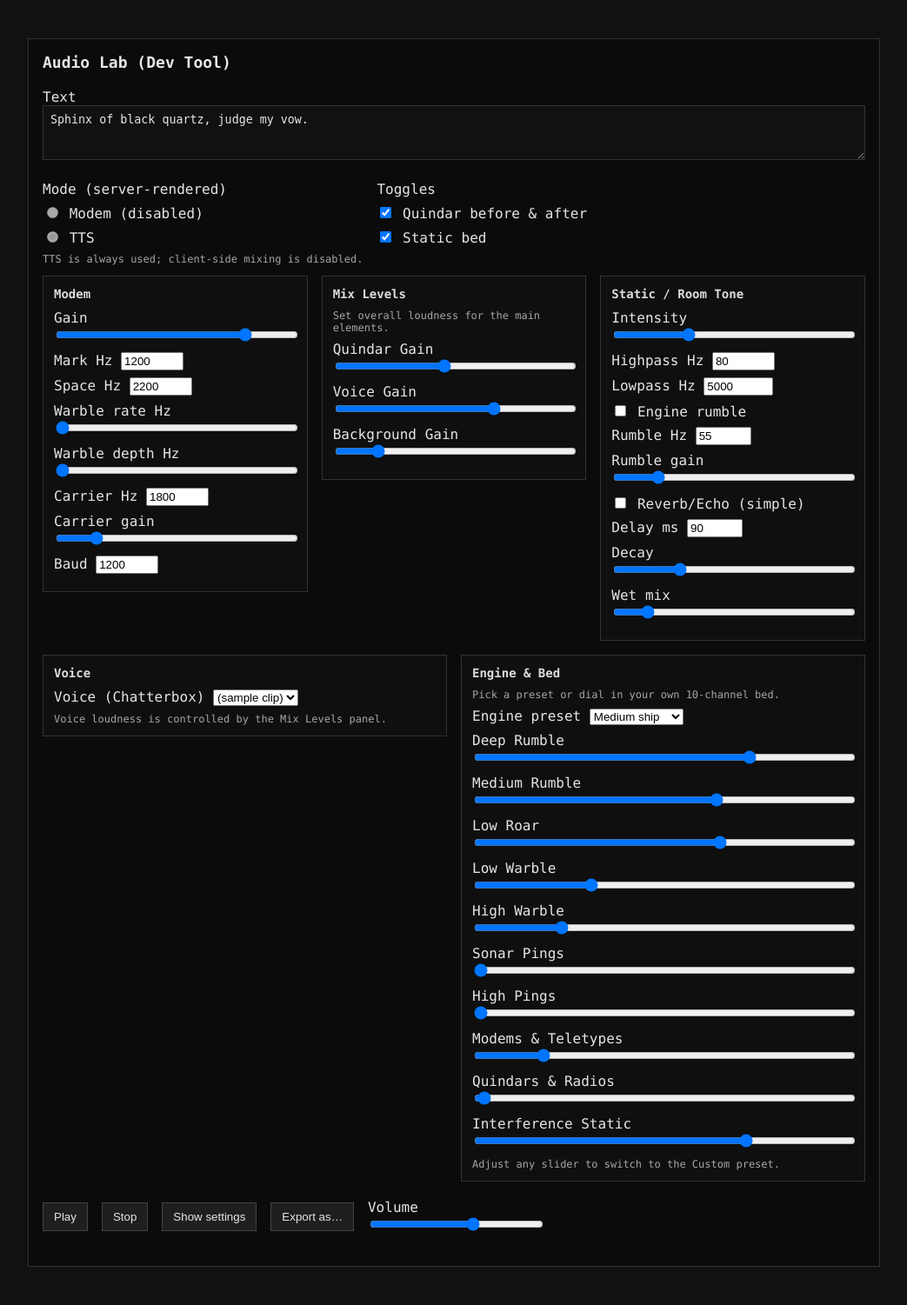
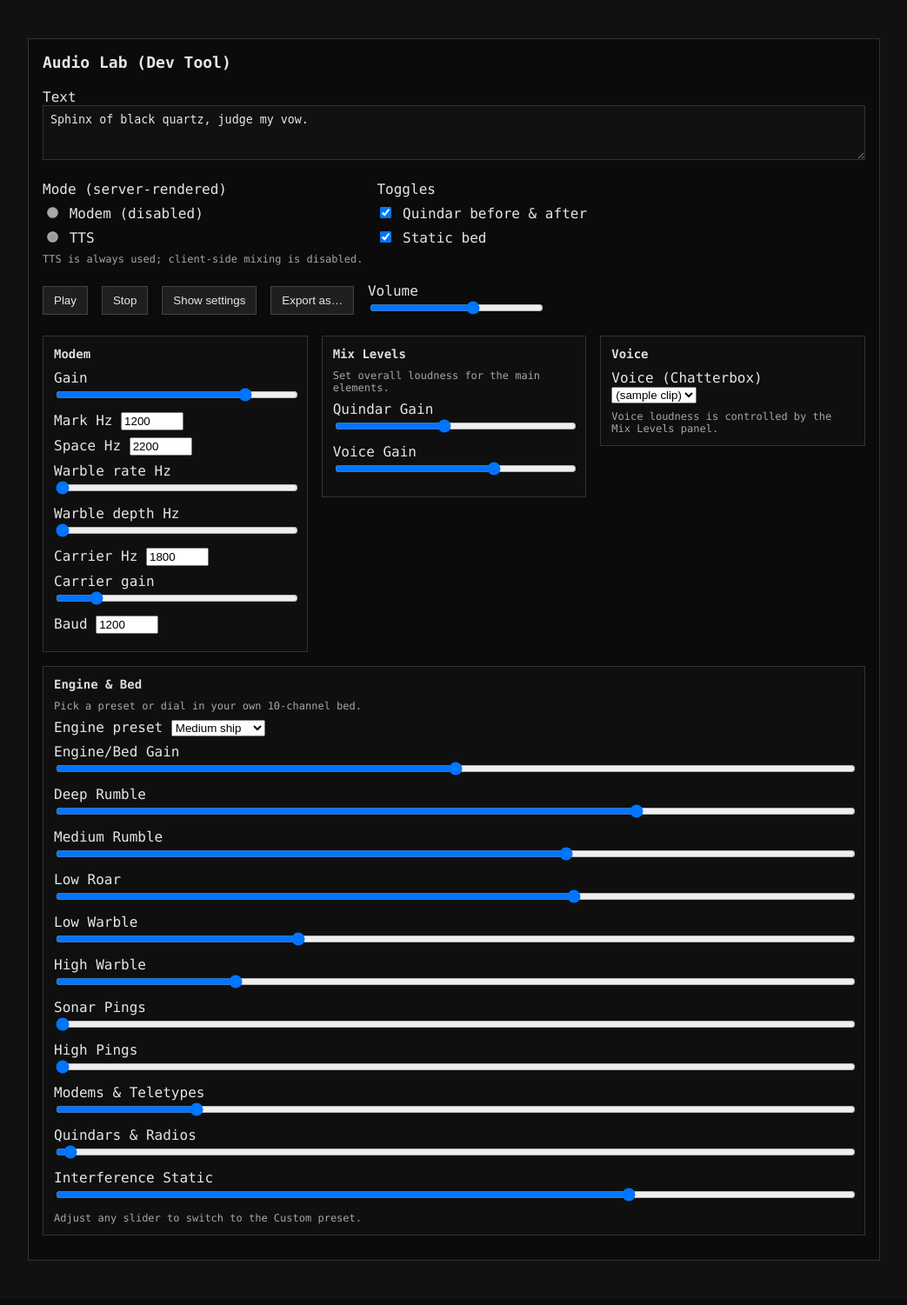
Before and after one commit to Jurph/solar, a Django app: page /audio-lab/ in a window 1280 px wide. Shown: the whole page at 87% size, without its empty margins (118-1161 px from the left). After the commit the page ends 1450 px from the top, so only its background shows below. Run offline with Django 4.2, Linux system fonts and the light colour scheme; parts of the project's set-up code (start-up, migrations or seed data) failed here and were passed over.

Commit message:
Some improvements to audio handling. Current generation speed is WAY too slow

```diff
--- a/mysite/universe/static/universe/js/audio_lab.js
+++ b/mysite/universe/static/universe/js/audio_lab.js
@@ -50,19 +50,6 @@
       carrier_frequency_hz: parseFloat(el("carrierFreq").value),
       carrier_gain: parseFloat(el("carrierGain").value),
       baud_rate: parseInt(el("baudRate").value, 10),
-      static_gain: parseFloat(el("staticGain").value),
-      static_intensity: parseFloat(el("staticIntensity").value),
-      static_highpass_hz: parseFloat(el("staticHighpass").value),
-      static_lowpass_hz: parseFloat(el("staticLowpass").value),
-
-      include_rumble: el("includeRumble").checked,
-      rumble_frequency_hz: parseFloat(el("rumbleFreq").value),
-      rumble_gain: parseFloat(el("rumbleGain").value),
-
-      include_echo: el("includeEcho").checked,
-      echo_delay_ms: parseFloat(el("echoDelay").value),
-      echo_decay: parseFloat(el("echoDecay").value),
-      echo_wet: parseFloat(el("echoWet").value),
     };
 
     // Add 10 component gains and voice settings (always send for TTS)
@@ -74,6 +61,7 @@
     payload.voice_id = el("voiceSelect") ? el("voiceSelect").value : "";
     payload.tts_gain = el("voiceGain") ? parseFloat(el("voiceGain").value) : 2.0;
     payload.engine_preset = el("enginePreset") ? el("enginePreset").value : "custom";
+    payload.engine_bed_gain = el("engineBedGain") ? parseFloat(el("engineBedGain").value) : 1.0;
 
     return payload;
   }
--- a/mysite/universe/templates/universe/audio_lab.html
+++ b/mysite/universe/templates/universe/audio_lab.html
@@ -33,6 +33,15 @@
       </div>
     </div>
 
+    <div class="row controls top-controls">
+      <button id="playBtn">Play</button>
+      <button id="stopBtn">Stop</button>
+      <button id="settingsBtn">Show settings</button>
+      <button id="exportBtn">Export as…</button>
+      <label>Volume <input id="volume" type="range" min="0" max="1" step="0.01" value="0.6" /></label>
+      <span id="status" class="status"></span>
+    </div>
+
     <div class="row grid">
       <div class="panel">
         <h3>Modem</h3>
@@ -51,23 +60,6 @@
         <div class="hint">Set overall loudness for the main elements.</div>
         <label>Quindar Gain <input id="quindarGain" type="range" min="0" max="1" step="0.01" value="0.45" /></label>
         <label>Voice Gain <input id="voiceGain" type="range" min="0" max="3" step="0.01" value="2.0" /></label>
-        <label>Background Gain <input id="staticGain" type="range" min="0" max="0.5" step="0.005" value="0.08" /></label>
-      </div>
-
-      <div class="panel">
-        <h3>Static / Room Tone</h3>
-        <label>Intensity <input id="staticIntensity" type="range" min="0" max="2" step="0.01" value="0.60" /></label>
-        <label>Highpass Hz <input id="staticHighpass" type="number" min="0" max="2000" step="10" value="80" /></label>
-        <label>Lowpass Hz <input id="staticLowpass" type="number" min="200" max="12000" step="100" value="5000" /></label>
-
-        <label><input type="checkbox" id="includeRumble" /> Engine rumble</label>
-        <label>Rumble Hz <input id="rumbleFreq" type="number" min="20" max="200" step="1" value="55" /></label>
-        <label>Rumble gain <input id="rumbleGain" type="range" min="0" max="0.3" step="0.005" value="0.05" /></label>
-
-        <label><input type="checkbox" id="includeEcho" /> Reverb/Echo (simple)</label>
-        <label>Delay ms <input id="echoDelay" type="number" min="10" max="500" step="5" value="90" /></label>
-        <label>Decay <input id="echoDecay" type="range" min="0" max="0.95" step="0.01" value="0.25" /></label>
-        <label>Wet mix <input id="echoWet" type="range" min="0" max="1" step="0.01" value="0.12" /></label>
       </div>
 
       <div class="panel">
@@ -97,6 +89,7 @@
             <option value="custom">Custom</option>
           </select>
         </label>
+        <label>Engine/Bed Gain <input id="engineBedGain" type="range" min="0" max="2" step="0.01" value="1.0" /></label>
         <label>Deep Rumble <input id="component01Gain" type="range" min="0" max="1" step="0.01" value="0.73" /></label>
         <label>Medium Rumble <input id="component02Gain" type="range" min="0" max="1" step="0.01" value="0.64" /></label>
         <label>Low Roar <input id="component03Gain" type="range" min="0" max="1" step="0.01" value="0.65" /></label>
@@ -109,15 +102,6 @@
         <label>Interference Static <input id="component10Gain" type="range" min="0" max="1" step="0.01" value="0.72" /></label>
         <div class="hint">Adjust any slider to switch to the Custom preset.</div>
       </div>
-    </div>
-
-    <div class="row controls">
-      <button id="playBtn">Play</button>
-      <button id="stopBtn">Stop</button>
-      <button id="settingsBtn">Show settings</button>
-      <button id="exportBtn">Export as…</button>
-      <label>Volume <input id="volume" type="range" min="0" max="1" step="0.01" value="0.6" /></label>
-      <span id="status" class="status"></span>
     </div>
   </div>
 
--- a/mysite/universe/views/audio.py
+++ b/mysite/universe/views/audio.py
@@ -259,6 +259,7 @@ def audio_lab_render(request):
     include_quindar = bool(payload.get("include_quindar", True))
     include_static = bool(payload.get("include_static", True))
     quindar_gain = float(payload.get("quindar_gain", 0.45))
+    engine_bed_gain = float(payload.get("engine_bed_gain", 1.0))
 
     if mode == "tts":
         tts_gain = float(payload.get("tts_gain", 2.0))
@@ -321,8 +322,6 @@ def audio_lab_render(request):
             # If header read fails, keep a small non-zero bed duration.
             pass
 
-        end_time = voice_start + voice_duration
-
         # Add 10 looped audio fragments with robust fallback filenames.
         # These loop for the duration of the voice clip.
         from django.contrib.staticfiles import finders
@@ -341,7 +340,7 @@ def audio_lab_render(request):
         ]
 
         for i in range(1, 11):
-            component_gain = float(payload.get(f"component_{i}_gain", 0.0))
+            component_gain = float(payload.get(f"component_{i}_gain", 0.0)) * engine_bed_gain
             if component_gain <= 0.0:
                 continue  # Skip components with zero gain
 
@@ -386,8 +385,20 @@ def audio_lab_render(request):
             )
 
         if include_quindar:
+            # Place trailing quindar right after the voice clip
+            voice_duration = 0.5  # fallback
+            try:
+                import wave
+
+                with wave.open(tts_clip_path, "rb") as wf:
+                    sr = wf.getframerate() or 0
+                    frames = wf.getnframes() or 0
+                if sr > 0 and frames > 0:
+                    voice_duration = frames / float(sr)
+            except Exception:
+                pass
+            end_time = voice_start + voice_duration
             components.append(SineBeep(start_seconds=end_time + 0.05, duration_seconds=0.25, frequency_hz=2475.0, gain=quindar_gain))
-            end_time = end_time + 0.05 + 0.25
 
         if include_static:
             components.append(
@@ -449,22 +460,6 @@ def audio_lab_render(request):
     wow_rate_hz = float(payload.get("wow_rate_hz", 0.0))
     wow_depth_hz = float(payload.get("wow_depth_hz", 0.0))
 
-    static_gain = float(payload.get("static_gain", 0.08))
-    static_intensity = float(payload.get("static_intensity", 0.6))
-    static_lowpass_hz = float(payload.get("static_lowpass_hz", 5000.0))
-    static_highpass_hz = float(payload.get("static_highpass_hz", 80.0))
-
-    # Engine rumble (simple sin + optional harmonics)
-    include_rumble = bool(payload.get("include_rumble", False))
-    rumble_gain = float(payload.get("rumble_gain", 0.05))
-    rumble_frequency_hz = float(payload.get("rumble_frequency_hz", 55.0))
-
-    # Echo/reverb post effect (simple feedback delay)
-    include_echo = bool(payload.get("include_echo", False))
-    echo_delay_ms = float(payload.get("echo_delay_ms", 90.0))
-    echo_decay = float(payload.get("echo_decay", 0.25))
-    echo_wet = float(payload.get("echo_wet", 0.12))
-
     # Build components with simple timing:
     # optional quindar_start → modem → optional quindar_end; static overlays full duration.
     quindar_duration = 0.25
@@ -510,44 +505,5 @@ def audio_lab_render(request):
         )
         end_time = end_time + quindar_gap + quindar_duration
 
-    if include_static:
-        components.append(
-            WhiteNoise(
-                start_seconds=0.0,
-                duration_seconds=max(0.001, end_time),
-                gain=static_gain,
-                intensity=static_intensity,
-                lowpass_hz=static_lowpass_hz,
-                highpass_hz=static_highpass_hz,
-            )
-        )
-
-    if include_rumble:
-        components.append(
-            SineBeep(
-                start_seconds=0.0,
-                duration_seconds=max(0.001, end_time),
-                frequency_hz=rumble_frequency_hz,
-                gain=rumble_gain,
-                attack_seconds=0.02,
-                release_seconds=0.05,
-            )
-        )
-        # light harmonic for texture
-        components.append(
-            SineBeep(
-                start_seconds=0.0,
-                duration_seconds=max(0.001, end_time),
-                frequency_hz=rumble_frequency_hz * 2.0,
-                gain=rumble_gain * 0.25,
-                attack_seconds=0.02,
-                release_seconds=0.05,
-            )
-        )
-
-    post_effects = []
-    if include_echo:
-        post_effects.append(Echo(delay_ms=echo_delay_ms, decay=echo_decay, wet=echo_wet))
-
-    wav_bytes = render_wav_bytes(components, post_effects=post_effects)
+    wav_bytes = render_wav_bytes(components, post_effects=[])
     return HttpResponse(wav_bytes, content_type="audio/wav")
```
Also changed, not shown: 1 other file.
